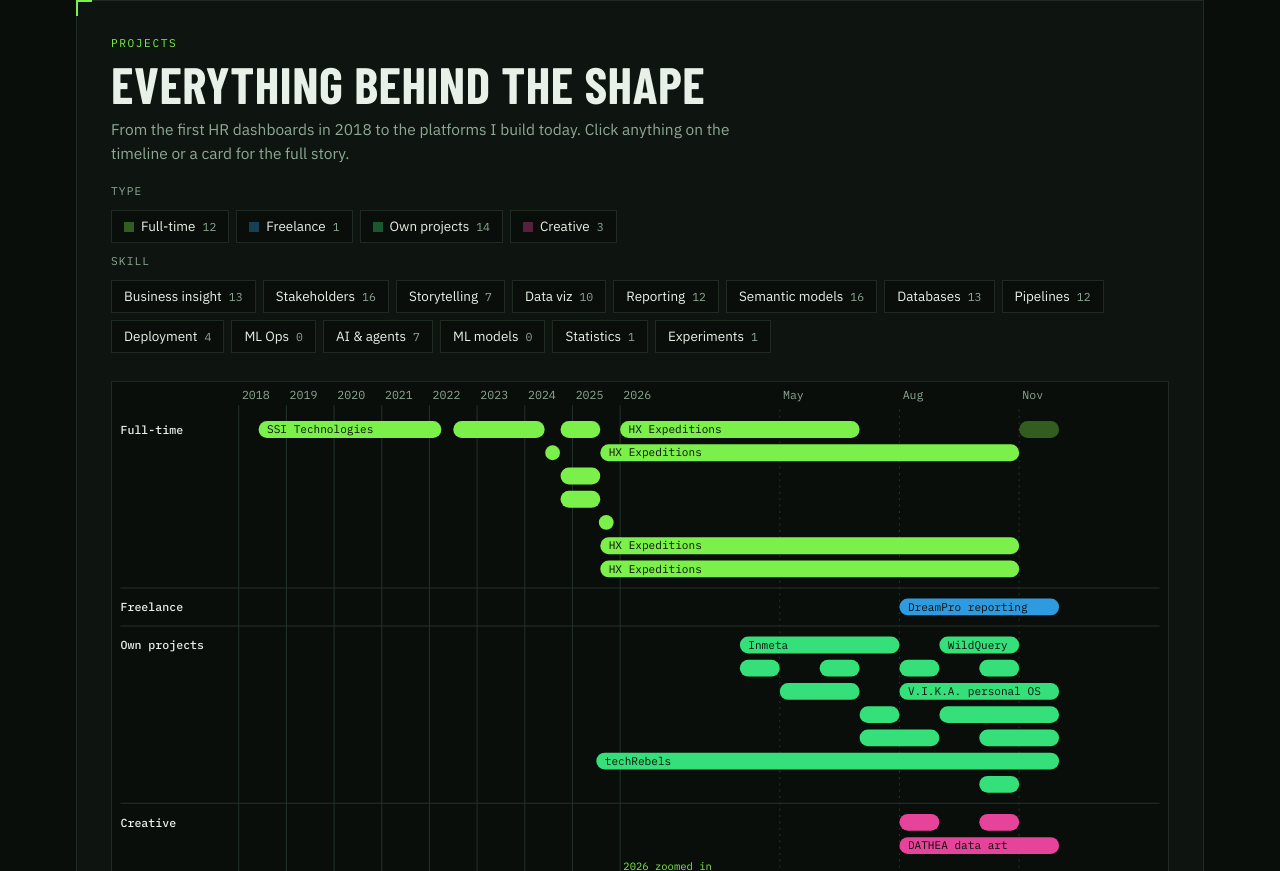
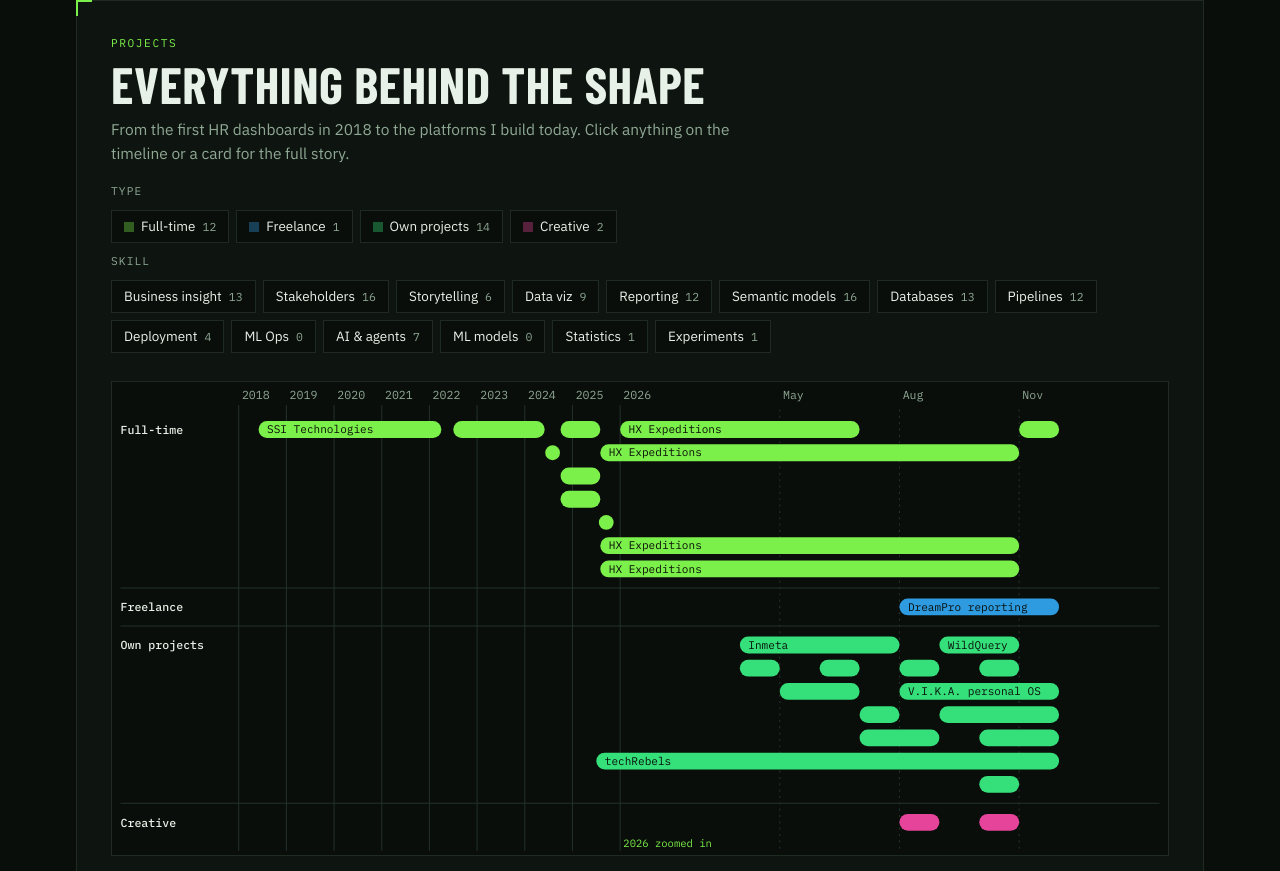
Before and after one commit to VikLchv/VikLchv.github.io, a plain HTML site: page projects.html in a window 1280 px wide. Shown: the part 1525-2396 px from the top of the page. Drawn offline with nearby package versions, Linux system fonts and the light colour scheme; a web font is replaced by a local one.

Commit message:
Complete project details, STRV role, drop DATHEA
- Result and impact for every project that has a sourced outcome;
  empty blocks are hidden instead of showing "Coming soon"
- Updated DreamPro (85 decisions), Bug Hunters (105 cards, rules v0.7),
  WildQuery, iNaturalist ESG (live October numbers), Spotify, AIMOREAL
  tracker, Magnific Studio, Výpravy do Infinita
- STRV is the current full-time role on the CV and data projects
- DATHEA removed from all pages; side channel replaced with AI films
- No durations or time spent in project details

Co-Authored-By: Claude Opus 5.5 <noreply@anthropic.com>

```diff
--- a/projects.js
+++ b/projects.js
@@ -45,7 +45,7 @@ window.PORTFOLIO = {
       summary: "Where my data story started. I put together the first HR overview for an automotive company, analysed employee satisfaction (eNPS) and connected Excel sources into repeatable reports.",
       did: ["Built a basic HR overview from scattered sources", "Employee satisfaction (eNPS) survey analysis",
             "Connected Excel files into refreshable reports", "Learned Power BI on the job and moved the first reports into it"],
-      result: "HR moved from ad-hoc spreadsheets to a shared overview.", impact: "",
+      result: "The company got its first HR overview, refreshed from Excel sources instead of rebuilt by hand, with the first reports moved into Power BI.", impact: "",
       stack: ["Excel", "Power Query", "Power BI"], axes: ["rep", "viz", "bi"],
     },
     {
@@ -58,8 +58,9 @@ window.PORTFOLIO = {
             "Power Query transformations and the data model in Power BI",
             "Four pages: platform usage, marketing content, field team engagement and coach training",
             "Validated against the source: fixed a working-days miscalculation and missing new starters",
-            "Weekly refresh, HR updates twice a month, three-week adoption and training plan per department"],
-      result: "Published to the company Power BI workspace for senior management, with visuals loading in 0.2 to 0.6 seconds. Thesis defended on 24 May 2024 and awarded the Dean's Award.", impact: "",
+            "Weekly refresh, HR updates twice a month, an adoption and training plan for each department"],
+      result: "One automated four-page dashboard with visuals loading in 0.2 to 0.6 seconds. Written up as my master's thesis, defended on 24 May 2024 and awarded the Dean's Award.",
+      impact: "Commercial operations, sales management, training & development and marketing got one shared view of how the field team uses the platform, instead of separate manual exports.",
       stack: ["Python", "REST API", "OAuth2", "Power Query", "Power BI", "DAX"], axes: ["pipe", "viz", "rep", "bi", "stk", "sem"],
       numbers: [{ v: "4", l: "teams served" }, { v: "4", l: "dashboard pages" }, { v: "<0.6 s", l: "per visual" }],
       links: [{ l: "Thesis: Dashboards automation (theses.cz)", u: "https://theses.cz/id/qwyja7/" }],
@@ -86,7 +87,7 @@ window.PORTFOLIO = {
       id: "billigence-hr", title: "Cross-country HR analytics", org: "Billigence", kind: "job",
       start: "2024-10", end: "2025-07", role: "BI Analyst, Cloud & Architecture",
       summary: "Running and extending an HR analytics reporting solution across countries on Azure Synapse.",
-      did: ["Maintained and extended the HR reporting", "Debugged the solution in its final stage", "Aligned HR definitions across countries"],
+      did: ["Maintained and extended the HR reporting", "Assembled the reporting layer on Azure Synapse", "Aligned HR definitions across countries"],
       result: "", impact: "", stack: ["Azure Synapse", "Power BI"], axes: ["sem", "stk", "rep"],
     },
     {
@@ -117,7 +118,7 @@ window.PORTFOLIO = {
             "Kept the original creation date for migrated bookings so revenue stays in the right month and an audit can trace every booking",
             "An Is Booking Visible flag enforced through row-level security hid the old copy once a booking appeared in the new system",
             "Classified mismatches into 30 scenarios and reported each one back for correction",
-            "Found late surprises in the data: a second legacy system was migrated too, the migration team flag disappeared, IDs got reused"],
+            "Found late surprises in the data: a second legacy system was migrated too and the migration team flag disappeared"],
       result: "Duplicate-free revenue reporting through the migration, with about 98.5% of bookings deduplicated automatically and the rest caught by the scenario checks. The data team could compare both versions side by side; production saw only the clean one.",
       impact: "Revenue stayed in the correct periods for finance and leadership during the system switch, and every migrated booking remained auditable.",
       stack: ["Microsoft Fabric", "dbt", "SQL", "Row-level security", "Power BI"], axes: ["pipe", "db", "sem", "stk", "bi"],
@@ -127,7 +128,7 @@ window.PORTFOLIO = {
       id: "hx-competitor", title: "Competitor insights", org: "HX Expeditions", kind: "job",
       start: "2025-08", end: "2025-10", role: "Data Engineer",
       summary: "Pricing and positioning insights against Lindblad, Quark, Silversea and Viking from RateGain data.",
-      did: ["Modelled RateGain competitor data", "Reporting for commercial teams"],
+      did: ["Modelled RateGain price snapshots for a defined list of competitors", "Comparable price and positioning views for the commercial teams"],
       result: "", impact: "", stack: ["Fabric", "dbt", "Power BI"], axes: ["bi", "viz", "rep"],
     },
     {
@@ -150,7 +151,7 @@ window.PORTFOLIO = {
       start: "2026-04", end: "2026-07", role: "Founder, product & engineering",
       summary: "A reasoning layer for data structure: Joe the schema detective discovers relationships, proposes them for review and tracks schema changes as Pulses.",
       did: ["Product, strategy, MVP spec and architecture (about 25 docs)", "FastAPI and SQLAlchemy backend, React frontend", "Knowledge graph of tables and relationships", "Claude Code skills for development"],
-      result: "Working MVP, paused in July 2026.", impact: "",
+      result: "A usable internal MVP with the first version of Pulse orchestration shipped. Paused in July 2026 to focus on client work.", impact: "",
       stack: ["FastAPI", "SQLAlchemy", "React", "Tailwind", "Docker", "Claude Code"], axes: ["sem", "db", "stk", "ai", "bi"],
     },
     {
@@ -158,22 +159,22 @@ window.PORTFOLIO = {
       start: "2026-04", end: "2026-04", role: "Interviewer",
       summary: "At the Engineering Leaders Community conference ELC26, I interviewed speakers about leadership, for example Riz Iqbal, Director of Engineering at Superhuman, on trust and listening to your team.",
       did: ["Prepared and ran on-site interviews with conference speakers", "Questions about trust, leadership and hearing things you do not want to hear"],
-      result: "Interviews published by the Engineering Leaders Community on LinkedIn.", impact: "",
-      stack: [], axes: ["stk", "story"], draft: true,
+      result: "The interview videos were shared on LinkedIn.", impact: "",
+      stack: [], axes: ["stk", "story"],
     },
     {
       id: "brnk", title: "brnk live songbook", org: "Own product", kind: "project",
       start: "2026-05", end: "2026-06", role: "Founder, full-stack",
       summary: "Live songbook web app for musicians: chords, setlists and live mode.",
       did: ["Next.js 15 and Supabase app with tests and CI", "8+ architecture decision records", "Closed-beta launch plan", "Multi-agent dev workflow"],
-      result: "Closed-beta ready.", impact: "", stack: ["Next.js", "React", "Supabase", "Vercel", "Playwright", "Vitest"], axes: ["dep", "db", "stk", "ai"],
+      result: "App built and tested, with the launch checklist for a closed beta in progress.", impact: "", stack: ["Next.js", "React", "Supabase", "Vercel", "Playwright", "Vitest"], axes: ["dep", "db", "stk", "ai"],
     },
     {
       id: "magnific-studio", title: "Magnific Studio", org: "Own tool", kind: "project",
       start: "2026-06", end: "2026-06", role: "Builder",
       summary: "Agent-driven image generation studio with taste memory and its own analytics.",
       did: ["4 subagents and 2 skills over the Magnific MCP", "JSONL logging into DuckDB metrics and a dashboard", "Evaluation rubric for generated images"],
-      result: "Phases 0 and 1 done.", impact: "", stack: ["Python", "MCP", "DuckDB", "Claude Code"], axes: ["ai", "pipe", "rep"],
+      result: "Phases 0 to 3 in place, phase 4 in progress.", impact: "", stack: ["Python", "MCP", "DuckDB", "Claude Code"], axes: ["ai", "pipe", "rep"],
     },
     {
       id: "conspiracy", title: "CONSPIRACY", org: "Higgsfield App Contest", kind: "project",
@@ -194,45 +195,43 @@ window.PORTFOLIO = {
       id: "aimoreal-film", title: "Greenland, Memories in Motion", org: "AIMOREAL", kind: "creative",
       start: "2026-08", end: "2026-08", role: "Creative & technical",
       summary: "AI film made from my own expedition photos. Rule: enhance, never fabricate.",
-      did: ["About 23 shots", "Cut from 1:27 to 1:03"],
-      result: "Published, 69 reactions on LinkedIn.", impact: "", stack: ["Higgsfield"], axes: ["story"],
+      did: ["Built the shot list from my own expedition photos", "Generated and graded every shot to stay true to the original photo", "Tightened the edit into a short film for LinkedIn"],
+      result: "Published on LinkedIn with 69+ reactions.", impact: "", stack: ["Higgsfield"], axes: ["story"],
     },
     {
       id: "hx-whale", title: "HX Whale Intelligence", org: "Own project", kind: "project",
       start: "2026-08", end: "2026-08", role: "Data engineer",
       summary: "Provenance-first platform over Happywhale data from GBIF and OBIS-SEAMAP.",
       did: ["Python adapters, dbt, Airflow, Snowflake mode", "Streamlit app, tests and ADRs", "Found the source has no vessel field and documented the scope cut"],
-      result: "", impact: "", stack: ["Python", "dbt", "Airflow", "Snowflake", "Streamlit", "Docker"], axes: ["pipe", "sem", "viz", "stk"],
+      result: "A working pipeline and app with provenance on every record. Matching sightings to HX ships was de-scoped because the public source does not say which vessel a photo came from.", impact: "", stack: ["Python", "dbt", "Airflow", "Snowflake", "Streamlit", "Docker"], axes: ["pipe", "sem", "viz", "stk"],
     },
     {
       id: "dreampro", title: "DreamPro reporting", org: "DreamPro", kind: "freelance",
       start: "2026-08", end: null, role: "Reporting & data consultant, lead",
       summary: "Management reporting inside DreamPro's own Supabase system: Overview, Finance and Business cases modules for about 700 cases a year.",
-      did: ["Decision log D01 to D39 with the client", "Overview approved and locked at v10, now v12", "Finance and business case modules", "Colour-blind safe palette for a key stakeholder", "Database architecture review for their engineer"],
-      result: "In progress: the Overview was approved by the client, Finance and Business cases modules are in review.", impact: "",
+      did: ["A shared decision log with the client, now over 80 decisions", "Report structure approved by the client, the Hub and Overview iterated to v15", "Finance, Business and Payments & purchases pages", "Colour-blind safe palette for every page", "Database architecture review and a data model package for their engineer"],
+      result: "In progress: the client approved the report structure and the pages go through review rounds with their leadership.",
+      impact: "Leadership gets one place to see cases, money and approvals in the system they already use, with a documented reason behind every number.",
       stack: ["Supabase", "Postgres", "HTML", "SQL"], axes: ["stk", "bi", "rep", "viz", "sem", "db", "story"],
-      numbers: [{ v: "39", l: "logged decisions" }, { v: "~700", l: "cases a year" }],
+      numbers: [{ v: "85", l: "logged decisions" }, { v: "~700", l: "cases a year" }],
     },
     {
       id: "vika-os", title: "V.I.K.A. personal OS", org: "Own system", kind: "project",
       start: "2026-08", end: null, role: "Builder",
       summary: "A personal agent operating system on Claude Code: knowledge vault, commands, hooks and an inbox workflow.",
-      did: ["10 slash commands (pulse, triage, weekly, ingest, portfolio)", "3 hooks: context loader, write guard, log reminder", "n8n and Telegram inbox, running on GCP"],
-      result: "", impact: "", stack: ["Claude Code", "Python", "n8n", "GCP"], axes: ["ai", "dep", "pipe"],
-    },
-    {
-      id: "dathea", title: "DATHEA data art", org: "Own brand", kind: "creative",
-      start: "2026-08", end: null, role: "Founder",
-      summary: "Data-art studio on Instagram. Powers of Two was coded entirely in Python.",
-      did: ["5 films and the Dolly Parton tribute", "Style guide and playbooks"],
-      result: "", impact: "", stack: ["Python", "Kling"], axes: ["story", "viz"],
+      did: ["A team of 10 specialised agents led by one lead skill", "10 slash commands (pulse, triage, weekly, ingest, portfolio)", "3 hooks: context loader, write guard, log reminder", "n8n and Telegram inbox, running on GCP"],
+      result: "My daily working system: one knowledge vault and an agent team that every project folder shares.", impact: "", stack: ["Claude Code", "Python", "n8n", "GCP"], axes: ["ai", "dep", "pipe"],
     },
     {
       id: "wildquery", title: "WildQuery", org: "STRV ramp-up", kind: "project",
       start: "2026-09", end: "2026-10", role: "Data engineer",
-      summary: "Biodiversity data platform on iNaturalist observations from Greenland.",
-      did: ["Python ingest orchestrated by Airflow in Docker", "Supabase Postgres and dbt models", "CI with ruff, black and pytest", "Natural-language query app started"],
-      result: "", impact: "", stack: ["Python", "Airflow", "Supabase", "dbt", "Streamlit"], axes: ["pipe", "db", "sem", "viz"],
+      summary: "A biodiversity data platform on iNaturalist observations from Greenland, built to a production standard as my STRV ramp-up project.",
+      did: ["Incremental Python ingest with an id cursor and a checkpoint after every page, so a failed run loses nothing",
+            "Idempotent upserts into Supabase Postgres, plus HX project membership for every observation",
+            "Airflow DAG in Docker, CI with ruff, black and pytest",
+            "Skeleton of a natural-language query app in Streamlit"],
+      result: "35,435 research-grade observations from Greenland loaded into Supabase. The same repo holds the HX citizen science analysis.", impact: "",
+      stack: ["Python", "Airflow", "Supabase", "Postgres", "Docker", "GitHub Actions"], axes: ["pipe", "db", "sem", "viz"],
       numbers: [{ v: "35,435", l: "observations" }],
     },
     {
@@ -242,47 +241,49 @@ window.PORTFOLIO = {
       did: ["Pulled public iNaturalist data since January 2024 for HX voyage projects and every destination",
             "Scientifically defensible method: research-grade observations only, globally threatened species by IUCN Red List, no double counting between projects",
             "Six-page interactive site with filters: HX at a glance, HX vs everyone, HX vs competitors, insights, sources and method with live verification",
-            "Excel exports and a notebook in the HX Fabric tenant, handed over before I left",
-            "Told the story through one humpback whale, Brigitte, in a LinkedIn post that opened the conversation with sustainability"],
-      result: "HX makes up 47.2% of Greenland observations since 2024 and 44% in Antarctica, 8× more than Lindblad: about 118k observations, 3,841 taxa and 165 globally threatened species.",
-      impact: "Gave the sustainability team a citizen science number for ESG reporting that did not exist before.",
+            "Excel exports for every chart and page, and ingest configs ready for Microsoft Fabric",
+            "Told the story through one humpback whale, Brigitte, in a LinkedIn post that opened the conversation with sustainability",
+            "A second LinkedIn post with live numbers in October 2026"],
+      result: "In the 2025 to 2026 season HX voyages made up 56% of research-grade iNaturalist observations in Greenland and 50% in Antarctica. Since 2024: about 98k observations of 3,217 species, 138 of them globally threatened.",
+      impact: "Gave the sustainability team a defensible citizen science number for biodiversity reporting that did not exist before.",
       stack: ["Python", "iNaturalist API", "Microsoft Fabric", "HTML", "Excel"], axes: ["bi", "story", "viz", "rep", "stk", "pipe"],
-      numbers: [{ v: "47.2%", l: "of Greenland observations" }, { v: "165", l: "globally threatened species" }, { v: "8×", l: "vs Lindblad" }],
+      numbers: [{ v: "56%", l: "of Greenland observations" }, { v: "138", l: "globally threatened species" }, { v: "84%", l: "under an open licence" }],
     },
     {
       id: "techrebels", title: "techRebels", org: "Community, co-founder", kind: "project",
       start: "2025-07", end: null, role: "Co-founder, web",
       summary: "A fun tech community, a social playground built around technology. Founded in July 2025, going out to the world in 2027. I built the website with an interactive swarm, games and a bug duel.",
       did: ["Co-founded the community in July 2025", "Astro and React site", "Supabase with RLS, realtime and magic links", "Cloudflare deploys from main, PR workflow"],
-      result: "Website live at wearetechrebels.com since October 2026, public launch planned for 2027.", impact: "", stack: ["Astro", "React", "Supabase", "Cloudflare"], axes: ["stk", "dep", "db"],
+      result: "Website live at wearetechrebels.com since October 2026, public launch planned for 2027.", impact: "A home for the community before it goes public, with games that show what the community is about.", stack: ["Astro", "React", "Supabase", "Cloudflare"], axes: ["stk", "dep", "db"],
       links: [{ l: "wearetechrebels.com", u: "https://wearetechrebels.com" }],
     },
     {
       id: "bug-hunters", title: "Infinitum: Bug Hunters", org: "Own board game", kind: "project",
       start: "2026-09", end: null, role: "Game designer & builder",
       summary: "A card game for kids about catching Bugs, built like a data product: one card database drives every card, rule sheet and print file, and AI agents playtest the rules before real kids do.",
-      did: ["One CSV card database; Python scripts generate all 91 cards, the A5 rules, print-and-play and production PDFs with bleed",
-            "Playtest engine plus six AI child personas playing full games with logs and turn times",
-            "Balanced rules with simulations, for example when a player may end the hunt (at least 4 Bugs) across 2 to 6 players",
-            "First real game on 11 October 2026, rules v0.5 rebuilt from the notes",
-            "Box design, investor deck and market research with a pitch window for publishers"],
-      result: "Playable prototype: 91 cards, one-sheet rules, two box versions, printed at home and played.", impact: "",
+      did: ["One CSV card database; Python scripts generate every card, the A5 rules, print-and-play and production PDFs with bleed",
+            "Playtest engine plus six AI child personas playing full games with logs",
+            "Balanced the rules with simulations, for example how a hunt ends, across 2 to 6 players",
+            "First real game on 11 October 2026, rules rebuilt from the notes",
+            "Next edition with 105 cards: 30 Bugs, 60 Items, 6 Adapters and 9 Actions, rules v0.7 in testing",
+            "Box design, pitch deck and market research, pitched to board game publishers"],
+      result: "A playable prototype printed at home and played with kids, two box versions and a 105-card edition ready for the next playtest.", impact: "",
       stack: ["Python", "PyMuPDF", "CSV", "AI agents"], axes: ["story", "ai", "stats", "exp", "bi"],
-      numbers: [{ v: "91", l: "cards from one CSV" }, { v: "6", l: "AI child playtesters" }, { v: "~40 s", l: "per turn in tests" }],
+      numbers: [{ v: "105", l: "cards from one CSV" }, { v: "6", l: "AI child playtesters" }, { v: "2 to 6", l: "players" }],
     },
     {
-      id: "kids-tech", title: "Kids' tech learning", org: "Robo Pets · Infinitum ve škole", kind: "creative",
+      id: "kids-tech", title: "Kids' tech learning", org: "Robo Pets · Výpravy do Infinita", kind: "creative",
       start: "2026-10", end: "2026-10", role: "Author & designer",
       summary: "Two coding activity books for Amazon KDP and a box of 10 IT lessons for school classes.",
-      did: ["Robo Pets books submitted on 5 October 2026", "Infinitum ve škole: 10 IT lessons for ages 8 to 12"],
-      result: "", impact: "", stack: ["Python", "PyMuPDF"], axes: ["story"],
+      did: ["Robo Pets: two coding activity books, submitted to Amazon KDP on 5 October 2026", "Výpravy do Infinita (Expeditions into Infinitum): 10 IT lessons for ages 8 to 12 in one story world, with games and a teacher guide"],
+      result: "Two books submitted to KDP and a finished set of 10 lessons, version 1.0, ready for schools.", impact: "", stack: ["Python", "PyMuPDF"], axes: ["story"],
     },
     {
       id: "spotify", title: "Spotify listening analytics", org: "Own project", kind: "project",
       start: "2026-10", end: null, role: "Data engineer",
       summary: "My listening history since 2016 as a production analytics platform on GCP.",
       did: ["Spotify API and GDPR export ingestion", "dbt from staging to a star schema with an SCD2 snapshot", "Airflow 3, Cloud Run Jobs and Cloud Scheduler", "7 ADRs"],
-      result: "Daily refreshed star schema running unattended.", impact: "",
+      result: "Runs in production on Cloud Run Jobs with Cloud Scheduler since October 2026, refreshing a star schema every day.", impact: "",
       stack: ["BigQuery", "dbt", "Airflow", "Cloud Run", "Python"], axes: ["pipe", "sem", "db", "dep", "viz"],
       numbers: [{ v: "133,675", l: "plays since 2016" }, { v: "129/129", l: "dbt tests" }],
     },
@@ -290,14 +291,14 @@ window.PORTFOLIO = {
       id: "aimoreal-tracker", title: "AIMOREAL tracker", org: "AIMOREAL", kind: "project",
       start: "2026-10", end: "2026-10", role: "Builder",
       summary: "Claude Code plugin tracking generations, tokens and working time per project, shot and person, with cost and ROI.",
-      did: ["Business spec and decision records", "Supabase RPCs and views", "Hooks and PGlite tests"],
-      result: "", impact: "", stack: ["Node", "Supabase", "Claude Code"], axes: ["ai", "db", "bi", "stk"],
+      did: ["Business spec locked before any code, plus decision records", "Supabase RPCs and views", "Hooks that capture generations, tokens and time at the source", "PGlite tests, 76 of 76 passing"],
+      result: "Live on Supabase since October 2026 and used on the studio's projects, including a 'cost without AI' comparison per project.", impact: "", stack: ["Node", "Supabase", "Claude Code"], axes: ["ai", "db", "bi", "stk"],
     },
     {
       id: "strv", title: "Senior Data Engineer", org: "STRV", kind: "job",
-      start: "2026-11", end: null, role: "Senior Data Engineer (contract)",
-      summary: "Starting 2 November 2026.",
-      did: [], result: "", impact: "", stack: [], axes: ["pipe", "sem"], upcoming: true,
+      start: "2026-11", end: null, role: "Senior Data Engineer, full-time",
+      summary: "Data engineering at STRV since 2 November 2026: pipelines and data models for client products.",
+      did: [], result: "", impact: "", stack: [], axes: ["pipe", "sem"],
     },
   ],
 };
--- a/site.css
+++ b/site.css
@@ -1,4 +1,4 @@
-/* Shared look for all portfolio pages, in the DATHEA "Everything you see is data" language:
+/* Shared look for all portfolio pages, in the "Everything you see is data" language:
    near-black screen, acid green, one red tracker accent, HUD corner ticks, mono labels, condensed uppercase headlines.
    Deliberately single-theme (a screen), so the palette is the same for every viewer. */
 :root {
```
Also changed, not shown: how-i-work.html (+3 -3 lines), index.html (+21 -8 lines), projects.html (+2 -2 lines).
